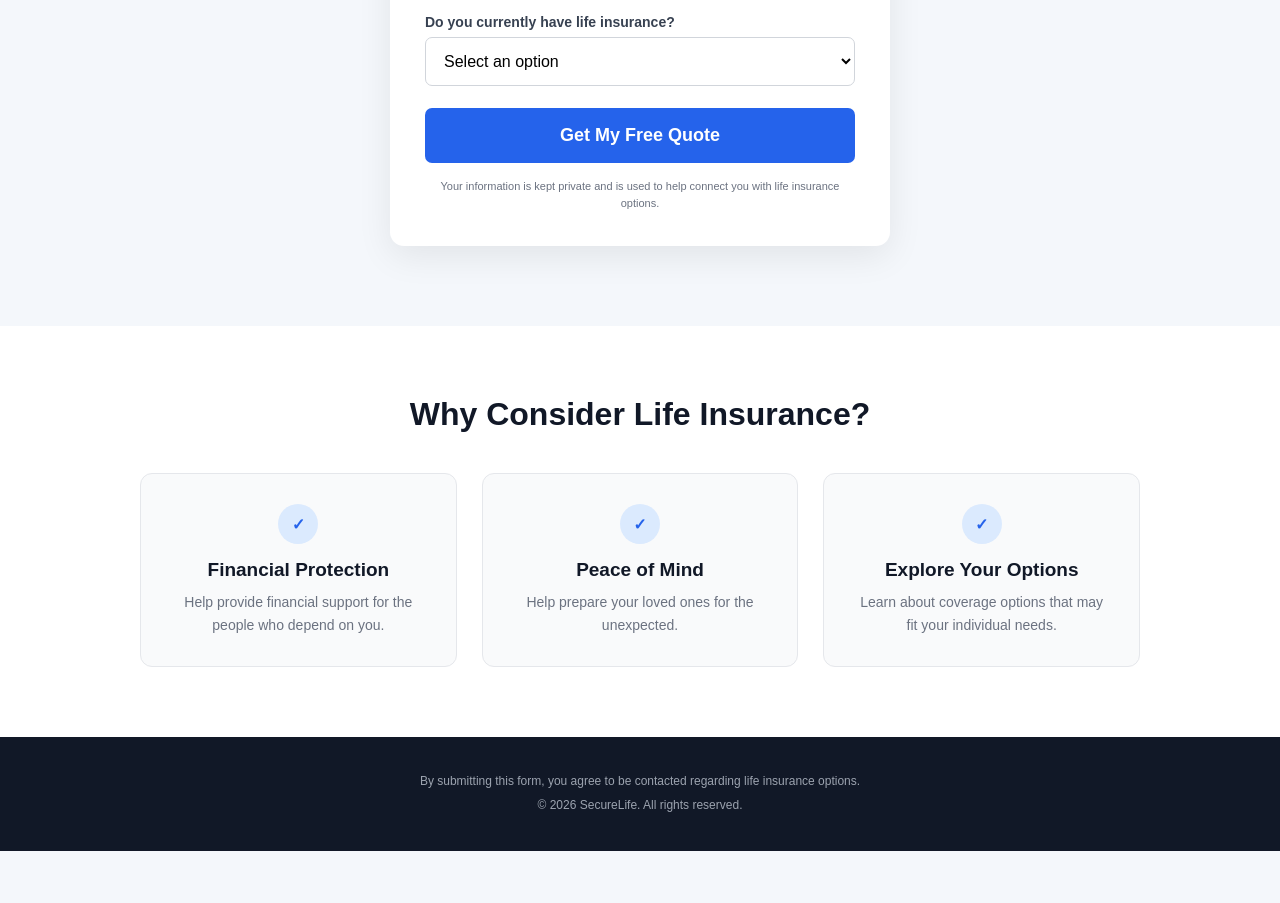
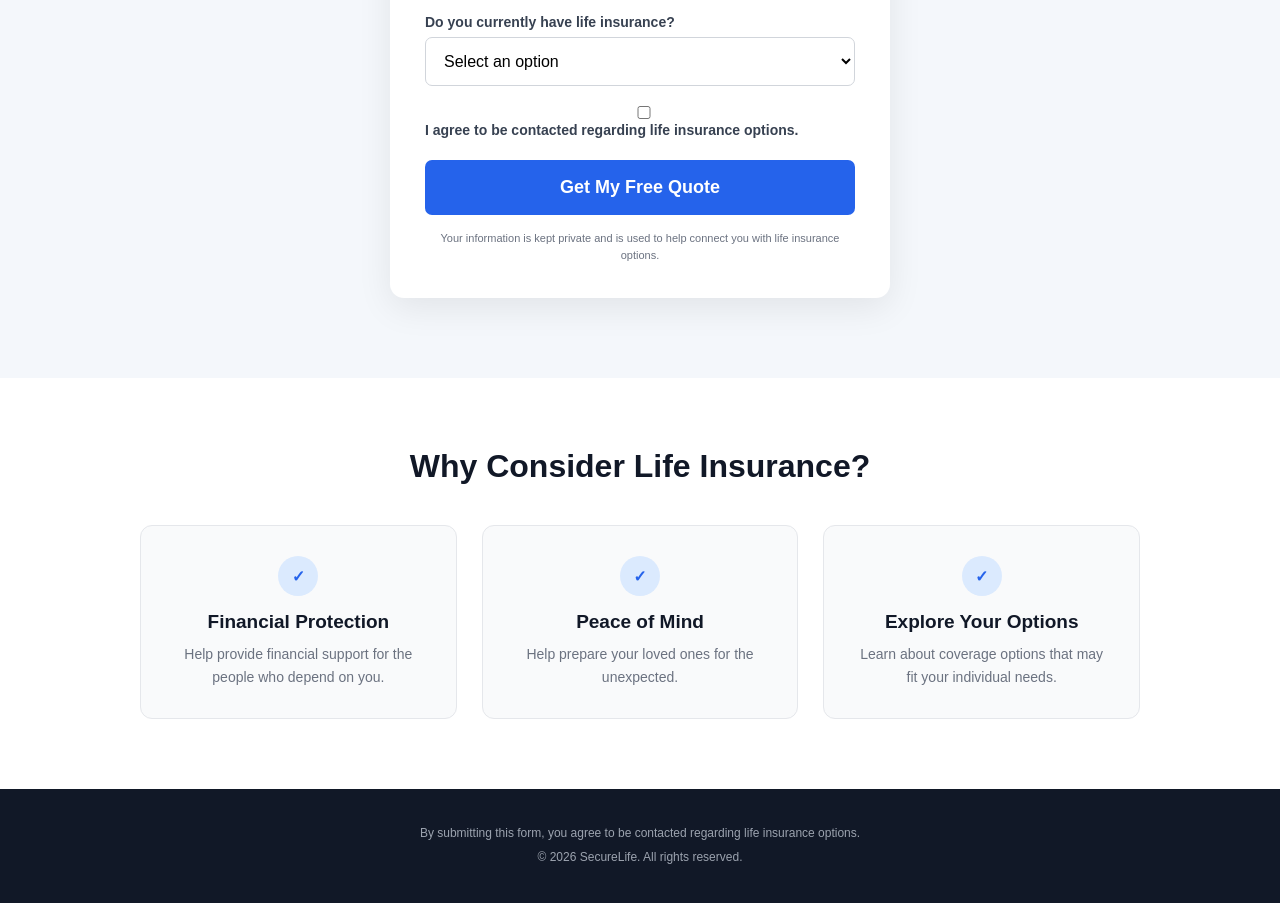
Before and after one commit to geyermatt8-alt/securelife-website, a website: page index.html in a window 1280 px wide. Shown: the part 1104-2007 px from the top of the page. Before the commit the page ends 1955 px from the top, so only its background shows below. Drawn offline with Linux system fonts and the light colour scheme.

Commit message:
Update index.html

```diff
--- a/index.html
+++ b/index.html
@@ -147,7 +147,12 @@
               <option value="not-sure">I'm not sure</option>
             </select>
           </div>
-
+         <div class="form-group">
+        <label>
+        <input type="checkbox" id="consent" required>
+        I agree to be contacted regarding life insurance options.
+        </label>
+        </div>
           <button type="submit">
             Get My Free Quote
           </button>
```
